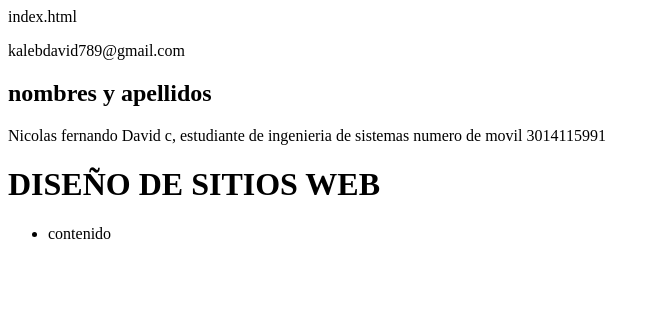
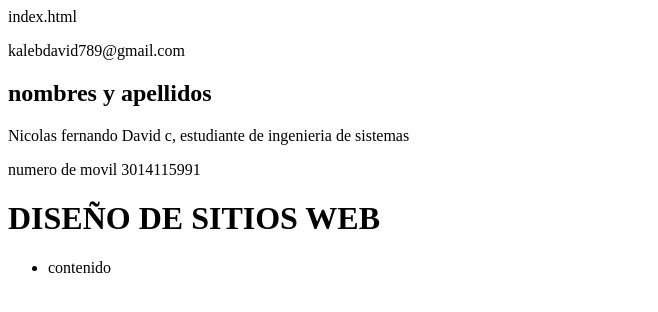
Before and after one commit to fernando351/index.html, a plain HTML site: page index.html in a window 1280 px wide. Shown: the whole page, without its empty margins (0-658 px from the left). Drawn offline with Linux system fonts and the light colour scheme.

Commit message:
version6
datos personales Fernando

```diff
--- a/index.html
+++ b/index.html
@@ -6,8 +6,8 @@ index.html
         <title> datos personales</title>
         <p> kalebdavid789@gmail.com</p>
         <h2> nombres y apellidos</h2>
-      <p> Nicolas fernando David c, estudiante de ingenieria de sistemas
-          numero de movil 3014115991 </p>
+      <p> Nicolas fernando David c, estudiante de ingenieria de sistemas <p>
+         <p> numero de movil 3014115991 </p>
     </head>
 <h1>DISEÑO DE SITIOS WEB</h1>
 <body>
```
